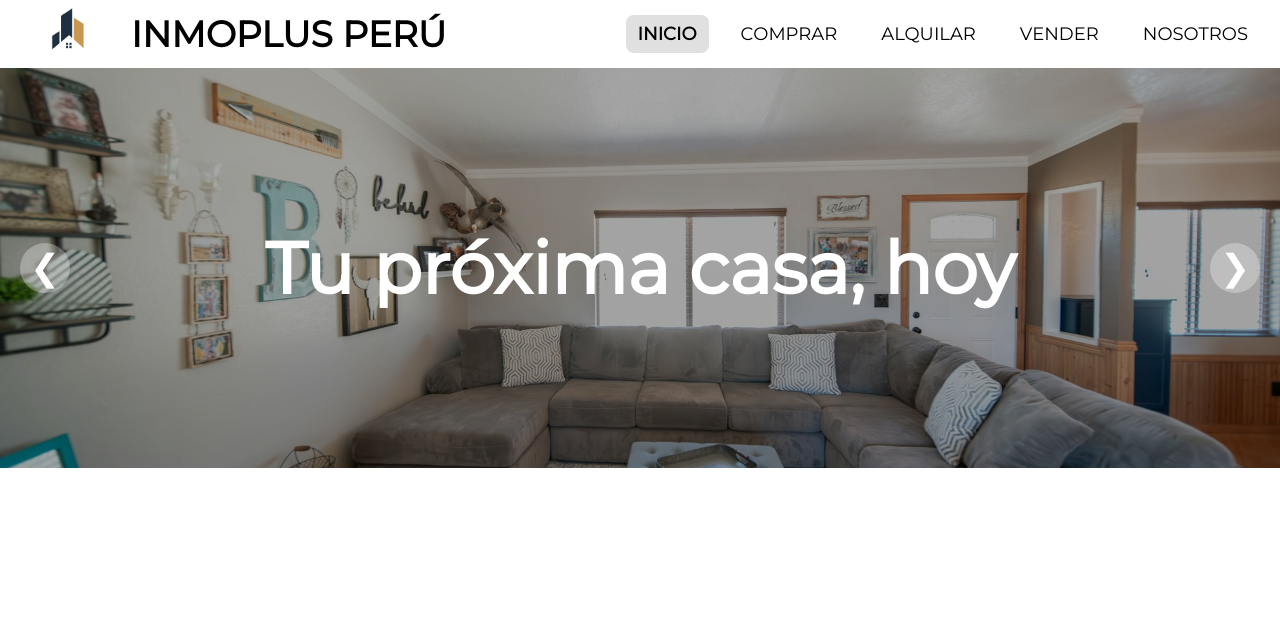
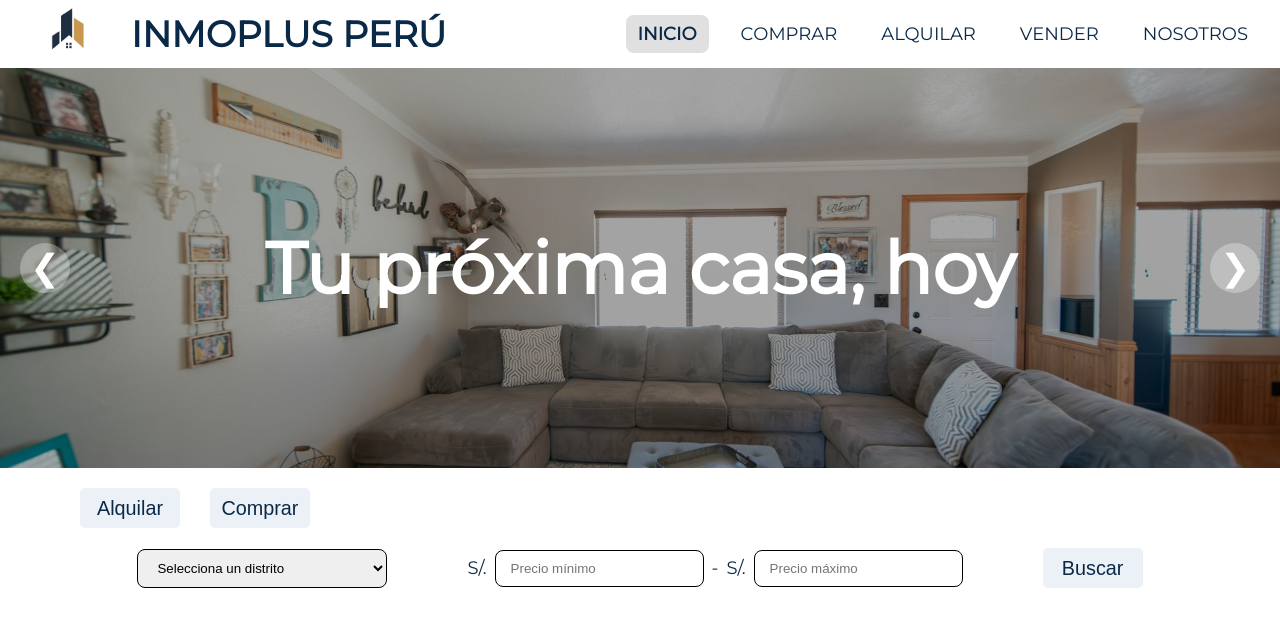
Before and after one commit to aaizaguirre/inmoplus-DEW_cibertec, a React (Vite) app: page / in a window 1280 px wide. Shown: the top 626 px of the page. Built offline with nearby package versions, Linux system fonts and the light colour scheme.

Commit message:
feat: Agrega sección de 'filtro' para búsqueda por alquiler - compra, distrito y precios

```diff
--- a/src/App.css
+++ b/src/App.css
@@ -101,3 +101,33 @@ li a.active {
 .flecha:hover {
   background: rgba(255, 255, 255, 0.5);
 }
+
+/* ---------- SECTION: FILTRO ---------- */
+#contenedor-btns{
+  display: flex;
+  margin: 20px 80px;
+  gap: 30px;
+}
+
+#contenedor-filtros{
+  display: flex;
+  align-items: center;
+  justify-content: center;
+  gap: 80px;
+}
+
+#select-distritos, #rango-precio input{
+  padding: 10px 15px;
+  border: 1px solid;
+  border-radius: 8px;
+}
+
+#select-distritos{
+  width: 250px;
+}
+
+#rango-precio{
+  display: flex;
+  align-items: center;
+  gap: 8px;
+}
--- a/src/App.jsx
+++ b/src/App.jsx
@@ -2,6 +2,7 @@ import { useState } from 'react'
 import './App.css'
 import Header from './Header.jsx'
 import Hero from './Hero.jsx'
+import Filtro from './Filtro.jsx'
 
 function App() {
 
@@ -9,6 +10,7 @@ function App() {
     <>
       <Header />
       <Hero />
+      <Filtro />
     </>
   )
 }
--- /dev/null
+++ b/src/Filtro.jsx
@@ -0,0 +1,60 @@
+import React from 'react';
+
+
+function Filtro(){
+    const distritos = [
+        "Barranco",
+        "Jesús María",
+        "La Molina",
+        "Lince",
+        "Los Olivos",
+        "Magdalena del Mar",
+        "Miraflores",
+        "Pueblo Libre",
+        "San Isidro",
+        "San Borja",
+        "Surco",
+        "Surquillo",
+    ];
+    return(
+        <form>
+            <div id="contenedor-btns">
+                <button>Alquilar</button>
+                <button>Comprar</button>
+            </div>
+
+            <div id="contenedor-filtros">
+                <select name="distritos" id="select-distritos">
+                    <option value="">Selecciona un distrito</option>
+
+                    {distritos.map((distrito) => (
+                        <option key={distrito} value={distrito}>
+                            {distrito}
+                        </option>
+                    ))}
+                </select>
+
+                <div id="rango-precio">
+                    <span>S/. </span>
+                    <input
+                        type="number"
+                        name="precio-min"
+                        placeholder="Precio mínimo"
+                    />
+
+                    <span> - </span>
+
+                    <span>S/. </span>
+                    <input
+                        type="number"
+                        name="precio-max"
+                        placeholder="Precio máximo"
+                    />
+                </div>
+                <button>Buscar</button>
+            </div>
+        </form>
+    )
+}
+
+export default Filtro;
--- a/src/index.css
+++ b/src/index.css
@@ -1,8 +1,9 @@
 :root{
   --color-fondo: #ffffff;
   --color-fondo-hover: #e0e0e0;
-  --color-fuente-principal: #000000;
+  --color-fuente-principal: #0a2947;
   --color-fuente-secundaria: #ffffff;
+  --color-fondo-boton: #ecf1f8;
 }
 
 * {
@@ -29,3 +30,20 @@ a{
   text-decoration: none;
   color: inherit;
 }
+
+button{
+  color: var(--color-fuente-principal);
+  border-radius: 5px;
+  font-size: 1.1rem;
+  background-color: var(--color-fondo-boton);
+  border: var(--color-fondo-boton);
+  width: 100px;
+  height: 40px;
+  transition: all 0.2s ease;
+}
+
+button:hover, button:active{
+  color: var(--color-fuente-secundaria);
+  font-weight: bold;
+  background-color: var(--color-fuente-principal);
+}
```
